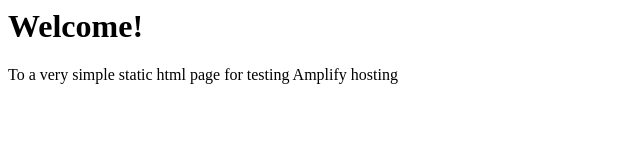
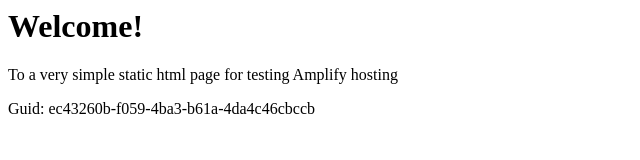
Before and after one commit to aws-aemilia-bom/Github-PR-Commit-Integration-Test-DoNotTouch-Gith-OKSLNVO2-v1-prod-ap-south-1, a website: page src/index.html in a window 1280 px wide. Shown: the whole page, without its empty margins (0-640 px from the left). Drawn offline with Linux system fonts and the light colour scheme.

Commit message:
commit from integ tests

```diff
--- a/src/index.html
+++ b/src/index.html
@@ -1,3 +1,5 @@
+
+
 <html lang="en">
 
 <head>
@@ -10,6 +12,6 @@
 <body>
     <h1>Welcome!</h1>
     <p>To a very simple static html page for testing Amplify hosting</p>
-</body>
+    <p>Guid: ec43260b-f059-4ba3-b61a-4da4c46cbccb</p></body>
 
 </html>
```
